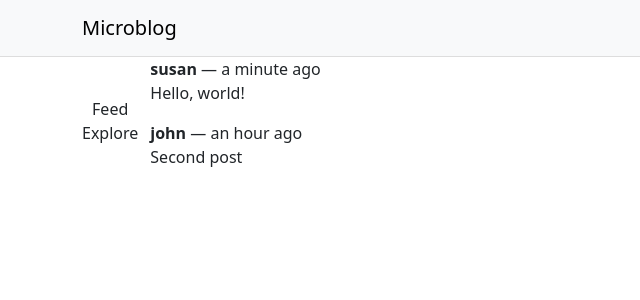
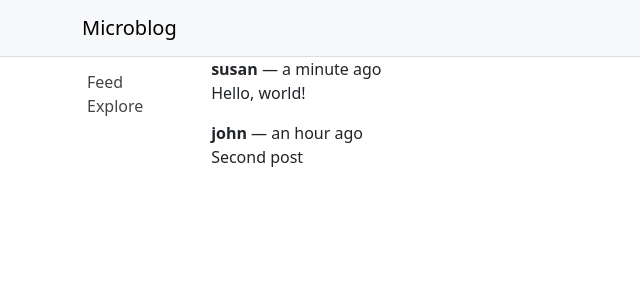
Before and after one commit to rrjbca/react-microblog, a React (Create React App) app: page / in a window 1280 px wide. Shown: the top 300 px of the page, without its empty margins (0-640 px from the left). Built offline with nearby package versions, Linux system fonts and the light colour scheme.

Commit message:
Chapter 3: CSS styling for Sidebar

```diff
--- a/src/index.css
+++ b/src/index.css
@@ -5,3 +5,28 @@
 .Header {
   border-bottom: 1px solid #ddd;
 }
+
+.Sidebar {
+  width: 120px;
+  margin: 5px;
+  position: sticky;
+  top: 62px;
+  align-self: flex-start;
+  align-items: start;
+}
+
+.Sidebar .nav-item {
+  width: 100%;
+}
+
+.Sidebar a {
+  color: #444;
+}
+
+.Sidebar a:hover {
+  background-color: #eee;
+}
+
+.Sidebar a:visited {
+  color: #444;
+}
```
